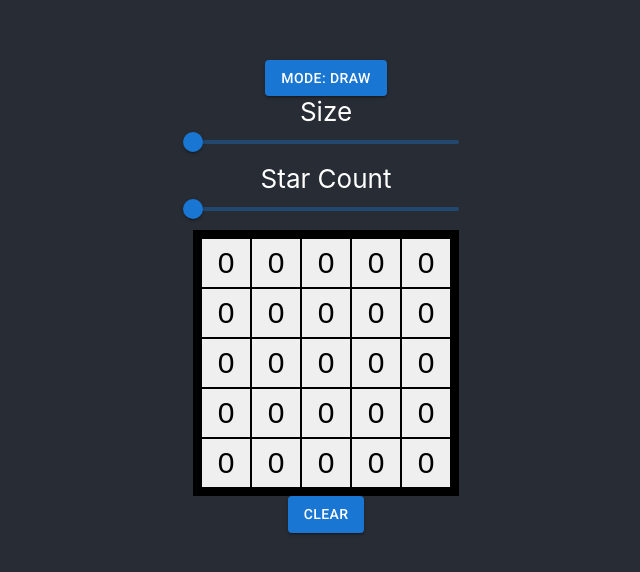
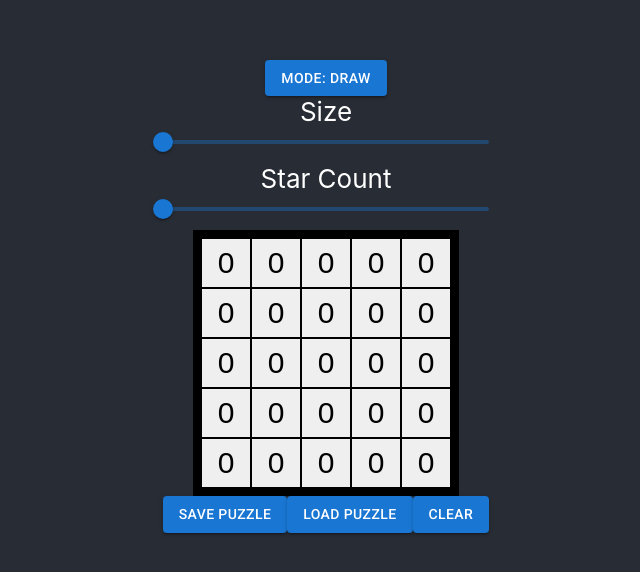
Before and after one commit to dtan3847/starbattle-solver, a React (Create React App) app: page / in a window 1280 px wide. Shown: the part 104-676 px from the top of the page, without its empty margins (314-954 px from the left). Built offline with nearby package versions, Linux system fonts and the light colour scheme.

Commit message:
Add feature to save puzzle data to Local Storage

```diff
--- a/src/starbattle/puzzle.tsx
+++ b/src/starbattle/puzzle.tsx
@@ -165,6 +165,12 @@ export default function StarBattlePuzzle(): JSX.Element {
             >
                 {contentCells}
             </div>
+            <Button variant="contained" onClick={savePuzzleToLocalStorage}>
+                Save Puzzle
+            </Button>
+            <Button variant="contained" onClick={loadPuzzleFromLocalStorage}>
+                Load Puzzle
+            </Button>
             <Button variant="contained" onClick={handleClearClick}>
                 Clear
             </Button>
@@ -250,6 +256,28 @@ export default function StarBattlePuzzle(): JSX.Element {
         const newCells = cells.slice()
         newCells[i] = newValue
         setCells(newCells)
+    }
+
+    function savePuzzleToLocalStorage() {
+        const data = JSON.stringify({
+            displaySize,
+            starCount,
+            cells,
+            horizontalWalls,
+            verticalWalls,
+        })
+        localStorage.setItem("starbattlePuzzle", data)
+    }
+
+    function loadPuzzleFromLocalStorage() {
+        const raw = localStorage.getItem("starbattlePuzzle")
+        if (raw === null) return
+        const data = JSON.parse(raw)
+        setDisplaySize(data.displaySize)
+        setStarCount(data.starCount)
+        setCells(data.cells)
+        setHorizontalWalls(data.horizontalWalls)
+        setVerticalWalls(data.verticalWalls)
     }
 
     function handleClearClick() {
```
